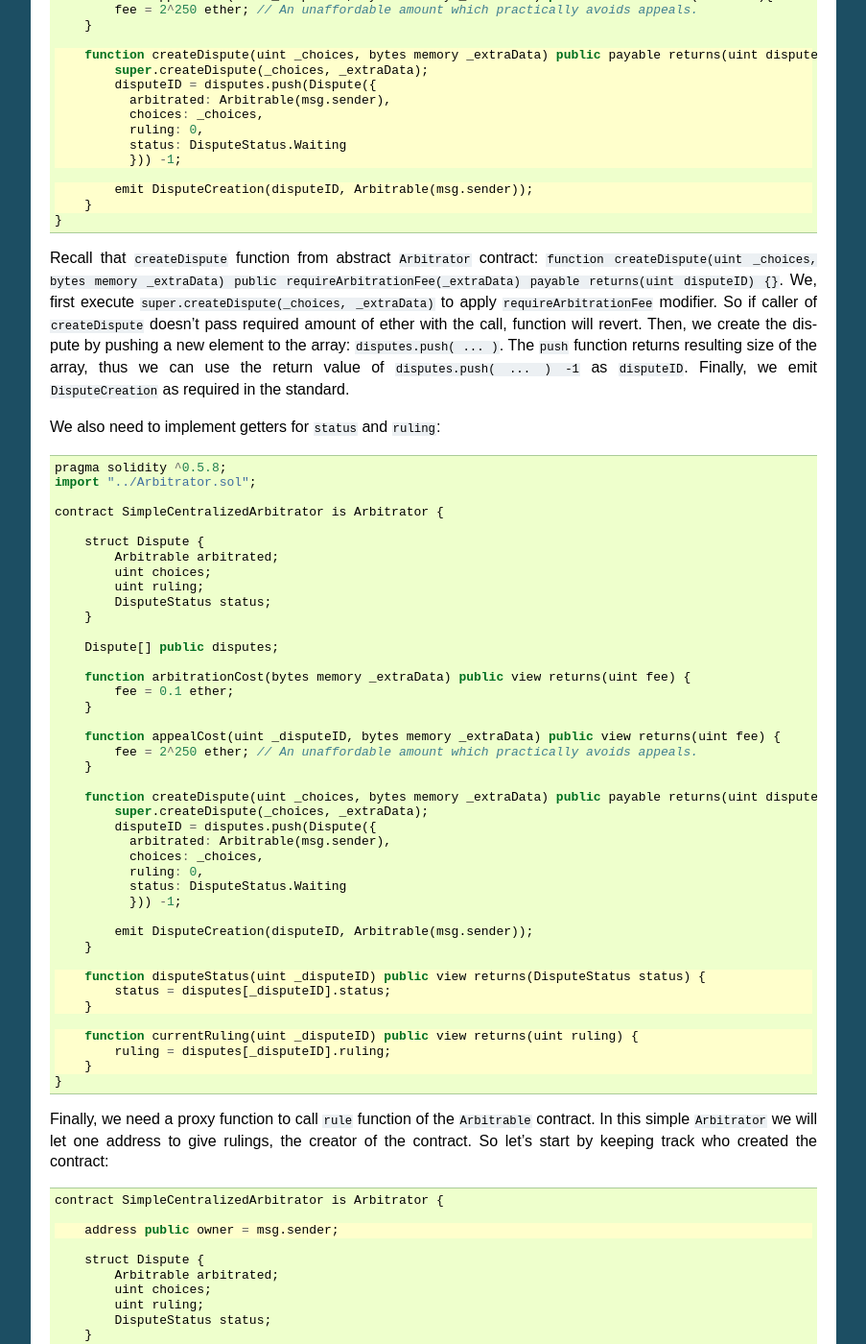
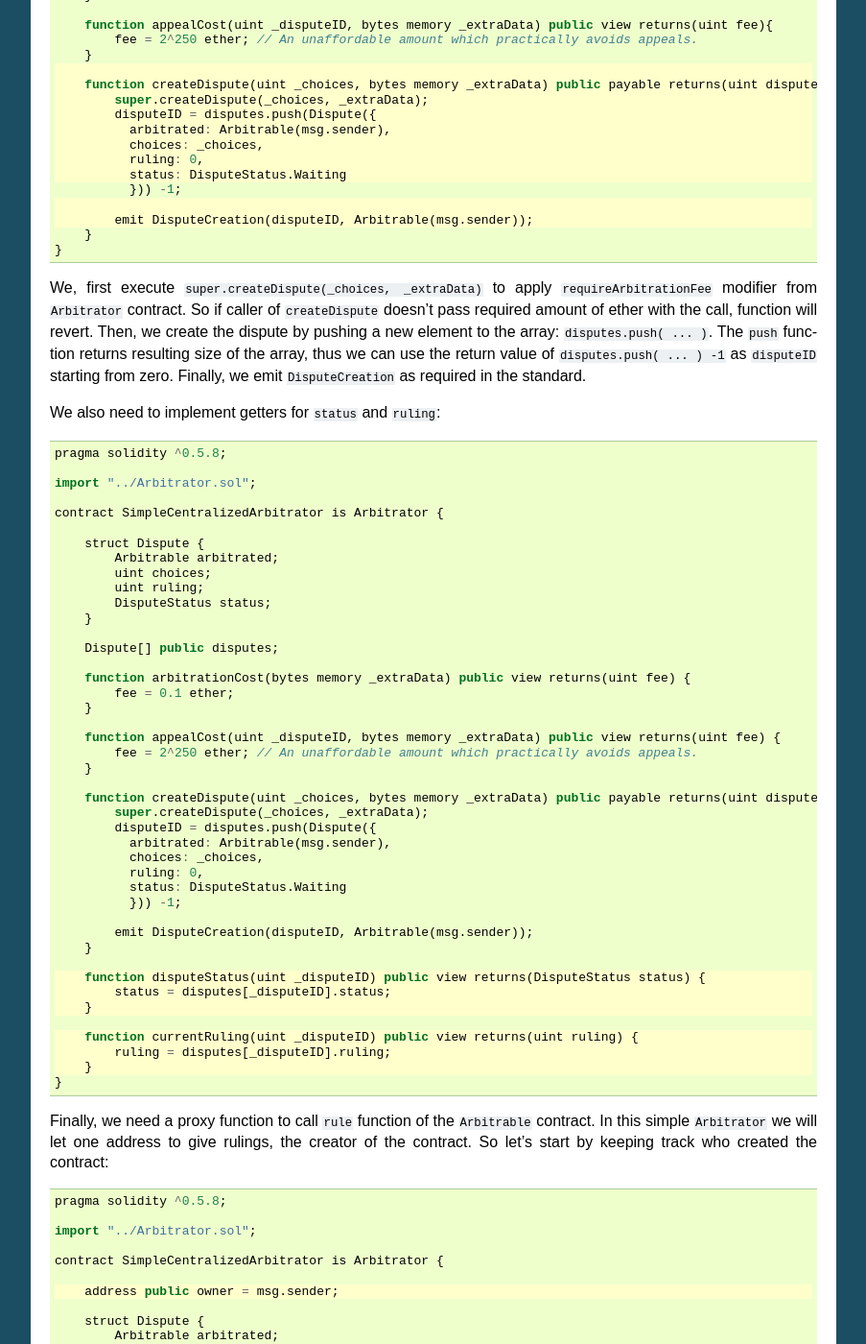
Before and after one commit to kleros/erc-792, a Sphinx documentation site: the page built from docs/implementing-an-arbitrator.rst, in a window 1280 px wide and 1400 px high, scrolled down 1414 px. Shown: the whole window at 96% size, without its empty margins (198-1101 px from the left). Built offline with Sphinx 7.4.7, drawn with Linux system fonts in a browser that asks for light colours.

Commit message:
fix(implementing-an-arbitrator): various corrections in article

```diff
--- a/docs/implementing-an-arbitrator.rst
+++ b/docs/implementing-an-arbitrator.rst
@@ -34,6 +34,7 @@ Next, we need a data structure to keep track of disputes:
   :emphasize-lines: 5,6,7,8,9,10,11,13
 
   pragma solidity ^0.5.8;
+
   import "../Arbitrator.sol";
 
   contract SimpleCentralizedArbitrator is Arbitrator {
@@ -67,6 +68,7 @@ Next, we can implement the function for creating disputes:
   :emphasize-lines: 23,24,25,26,27,28,29,30,32,33
 
   pragma solidity ^0.5.8;
+
   import "../Arbitrator.sol";
 
   contract SimpleCentralizedArbitrator is Arbitrator {
@@ -101,14 +103,17 @@ Next, we can implement the function for creating disputes:
       }
   }
 
-Recall that ``createDispute`` function from abstract ``Arbitrator`` contract: ``function createDispute(uint _choices, bytes memory _extraData) public requireArbitrationFee(_extraData) payable returns(uint disputeID) {}``. We, first execute ``super.createDispute(_choices, _extraData)`` to apply ``requireArbitrationFee`` modifier. So if caller of ``createDispute`` doesn't pass required amount of ether with the call, function will revert. Then, we create the dispute by pushing a new element to the array: ``disputes.push( ... )``. The ``push`` function returns resulting size of the array, thus we can use the return value of ``disputes.push( ... ) -1`` as ``disputeID``. Finally, we emit ``DisputeCreation`` as required in the standard.
+We, first execute ``super.createDispute(_choices, _extraData)`` to apply ``requireArbitrationFee`` modifier from ``Arbitrator`` contract. So if caller of ``createDispute`` doesn't pass required amount of ether with the call, function will revert. Then, we create the dispute by pushing a new element to the array: ``disputes.push( ... )``.
+The ``push`` function returns resulting size of the array, thus we can use the return value of ``disputes.push( ... ) -1`` as ``disputeID`` starting from zero.
+Finally, we emit ``DisputeCreation`` as required in the standard.
 
 We also need to implement getters for ``status`` and ``ruling``:
 
 .. code-block:: javascript
-  :emphasize-lines: 35,36,37,39,40,41
+  :emphasize-lines: 36,37,38,40,41,42
 
   pragma solidity ^0.5.8;
+
   import "../Arbitrator.sol";
 
   contract SimpleCentralizedArbitrator is Arbitrator {
@@ -154,7 +159,11 @@ We also need to implement getters for ``status`` and ``ruling``:
 Finally, we need a proxy function to call ``rule`` function of the ``Arbitrable`` contract. In this simple ``Arbitrator`` we will let one address to give rulings, the creator of the contract. So let's start by keeping track who created the contract:
 
 .. code-block:: javascript
-  :emphasize-lines: 3
+  :emphasize-lines: 7
+
+  pragma solidity ^0.5.8;
+
+  import "../Arbitrator.sol";
 
   contract SimpleCentralizedArbitrator is Arbitrator {
 
@@ -261,6 +270,7 @@ Then the proxy function:
           msg.sender.send(arbitrationCost(""));
           dispute.arbitrated.rule(_disputeID, _ruling);
       }
+
   }
 
 First we check the caller address, we should only let the ``owner`` to execute this. Then we do sanity checks: Given ruling should be chosen among the ``choices`` and one should not be able to ``rule`` on an already solved dispute.
```
Also changed, not shown: other parts of docs/implementing-an-arbitrator.rst (+1 -1 lines).
